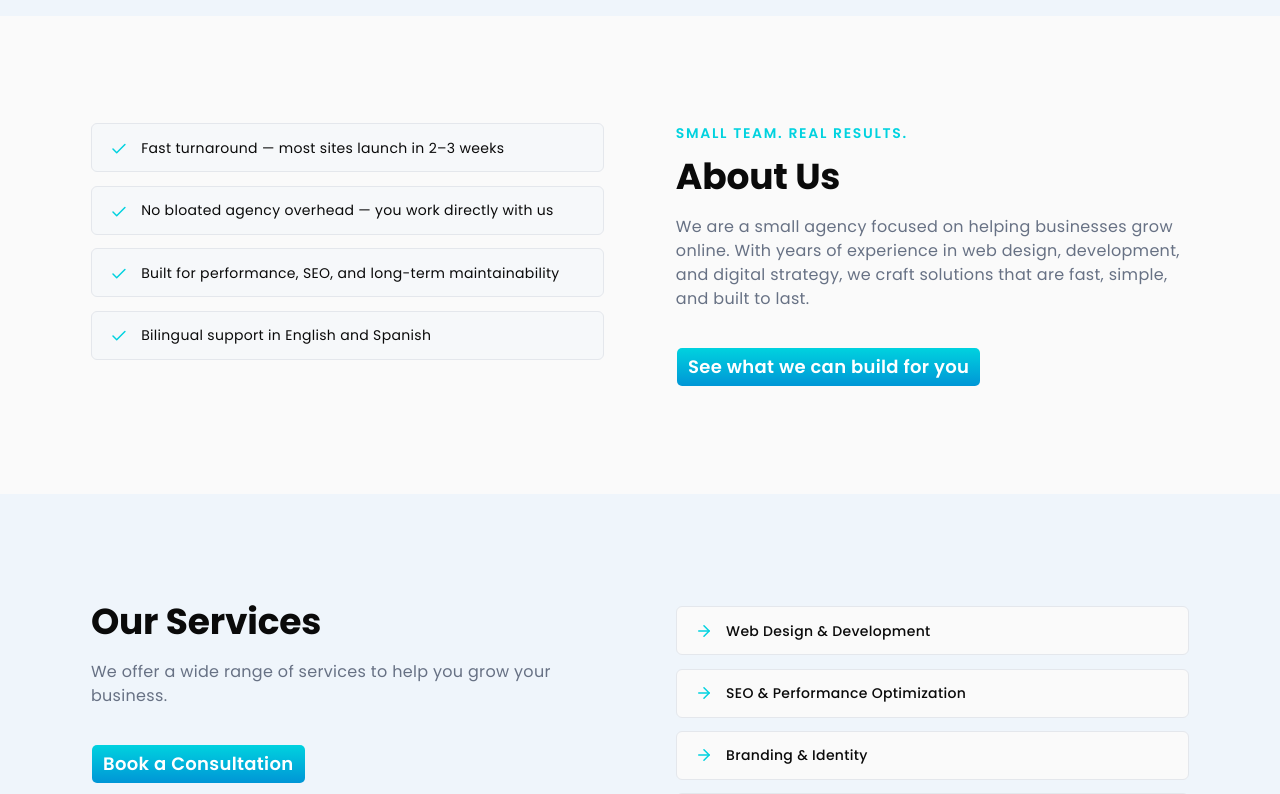
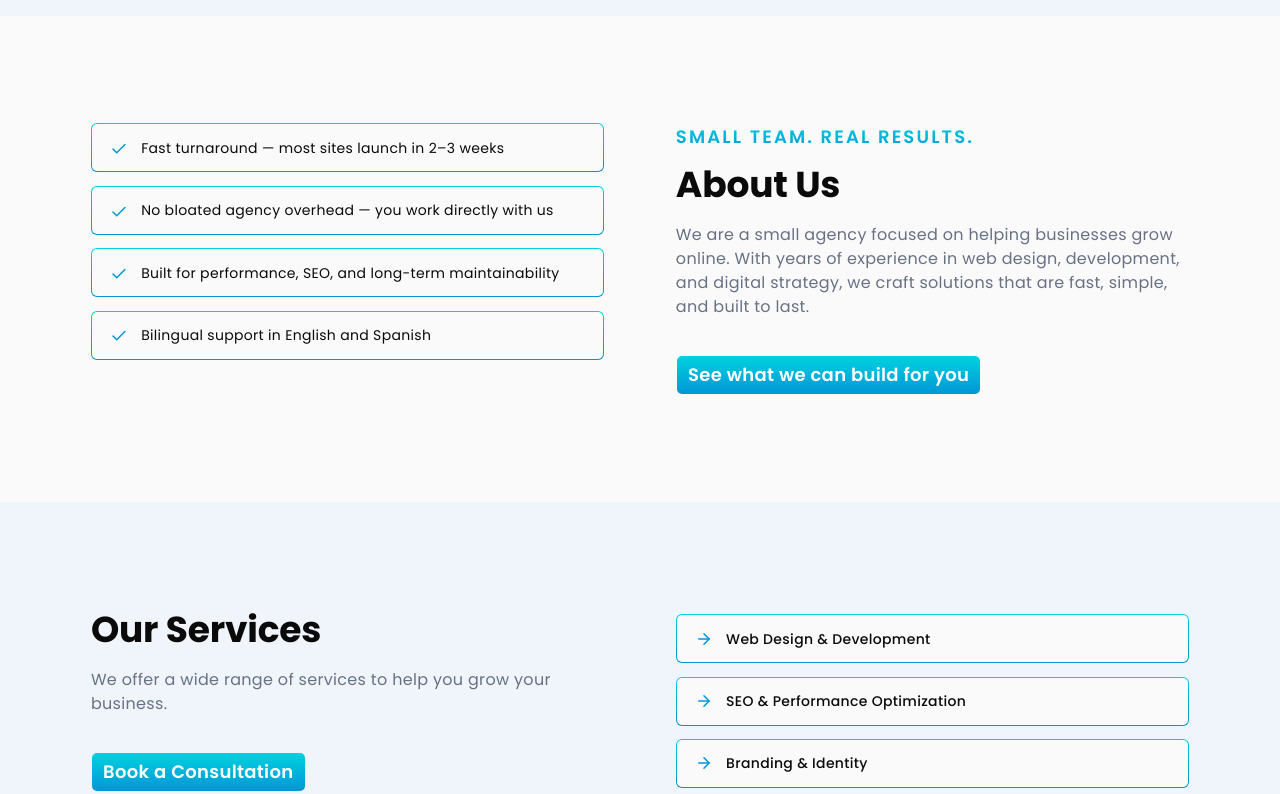
Before and after one commit to JohnnyPillacela/pillacela-digital-agency, a Next.js app: page / in a window 1280 px wide. Shown: the part 1280-2074 px from the top of the page. Built offline with nearby package versions, Linux system fonts and the light colour scheme.

Commit message:
update borders

```diff
--- a/components/briefs/BriefAbout.tsx
+++ b/components/briefs/BriefAbout.tsx
@@ -21,9 +21,9 @@ export default function BriefAbout({ dict }: Props) {
                             {dict.highlights.map((item, i) => (
                                 <li
                                     key={i}
-                                    className="flex items-start gap-3 rounded-lg border border-border bg-muted/40 px-4 py-3"
+                                    className="flex items-start gap-3 rounded-lg bg-muted/40 px-4 py-3 border-primary-gradient"
                                 >
-                                    <Check className="mt-0.5 size-4 shrink-0 text-primary" />
+                                    <Check className="mt-0.5 size-4 shrink-0 text-secondary" />
                                     <span className="text-sm text-foreground">{item}</span>
                                 </li>
                             ))}
@@ -33,7 +33,7 @@ export default function BriefAbout({ dict }: Props) {
                     {/* Right: identity — who you are and why it matters */}
                     <div>
                         {dict.tagline && (
-                            <p className="mb-3 text-sm font-semibold uppercase tracking-widest text-primary">
+                            <p className="mb-3 text-lg font-semibold uppercase tracking-widest text-primary-gradient">
                                 {dict.tagline}
                             </p>
                         )}
--- a/components/briefs/BriefServices.tsx
+++ b/components/briefs/BriefServices.tsx
@@ -40,9 +40,9 @@ export default function BriefServices({ dict, stats }: Props) {
                         {dict.items.map((item: string, index: number) => (
                             <li
                                 key={index}
-                                className="flex items-center gap-3 rounded-lg border border-border bg-background px-4 py-3"
+                                className="flex items-center gap-3 rounded-lg bg-background px-4 py-3 border-primary-gradient"
                             >
-                                <ArrowRight className="size-4 shrink-0 text-primary" />
+                                <ArrowRight className="size-4 shrink-0 text-secondary" />
                                 <span className="text-sm font-medium">{item}</span>
                             </li>
                         ))}
```
